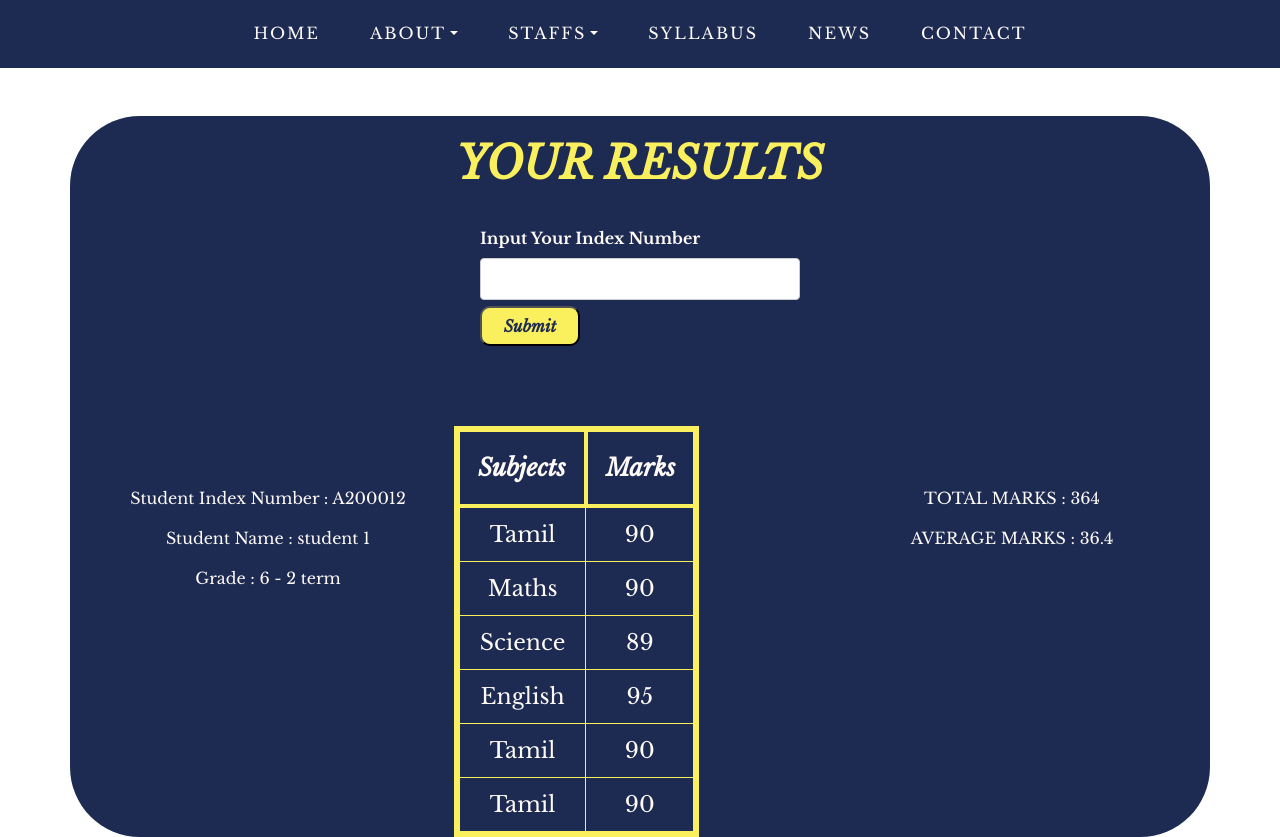
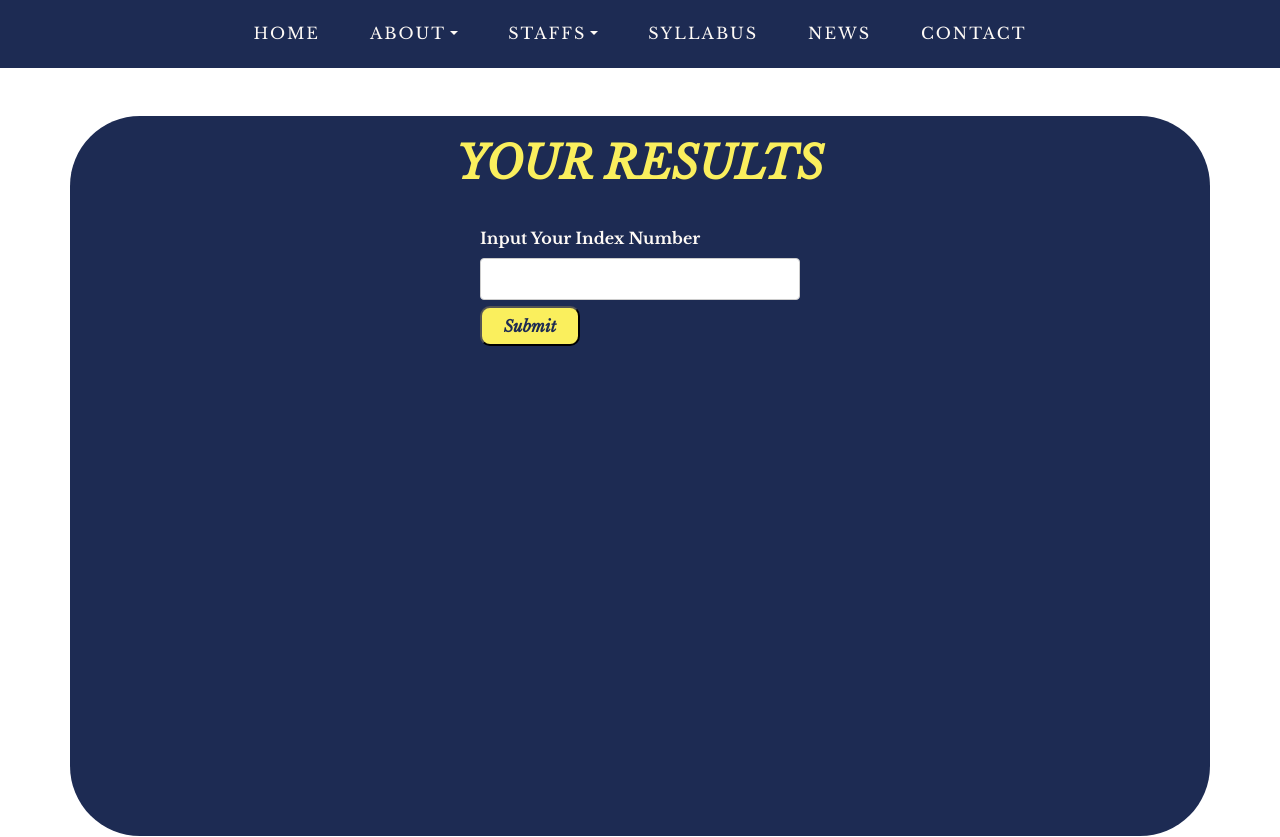
Before and after one commit to Thenujan-V/school_management_system, a React (Create React App) app in the folder frontend/: page /results in a window 1280 px wide. Built offline with nearby package versions, Linux system fonts and the light colour scheme.

Commit message:
view results

```diff
--- a/frontend/src/Components/ResultTable.jsx
+++ b/frontend/src/Components/ResultTable.jsx
@@ -1,24 +1,40 @@
 import React, { useEffect, useState } from 'react'
-import { resultTable } from './Styles/Index'
+import { result, resultTable } from './Styles/Index'
+import { fetchResults } from '../Services/ExamServices'
 
-const ResultTable = () => {
-    const results = [
-        {'student_name' : 'student 1', 'index_no' : 'A200012', 'grade':'6', 'term':'2', 'maths' : '90', 'science' : '89', 'tamil' : '90', 'english' : '95'}
-    ]
-    const [apiResult,setApiResult] = useState('')
+const ResultTable = ({indexNo}) => {
+    console.log('index ', indexNo)
+    const [results,setResults] = useState('')
     const [totalMarks, setTotalMarks] = useState('')
 
     useEffect(() => {
-        const total = Number(results[0].maths) + Number(results[0].science) + Number(results[0].tamil) + Number(results[0].english)
-        setTotalMarks(total)
-    })
-    const avgMarks = totalMarks/10
+        const fetchStudentsResults = async(inderxNo) => {
+            try{
+                const response = await fetchResults(indexNo)
+                console.log('resss : ',response.data)
+
+                const parsedData = response.data.map((item) => {
+                    const [subject, mark] = item;
+                    return { subject, mark };
+                  });
+
+                setResults(parsedData)
+            }
+            catch(error){
+                console.log('error occur :', error)
+            }
+        }
+        fetchStudentsResults(indexNo)
+    }, [indexNo])
+    // const avgMarks = totalMarks/10
+
+    console.log('res :', results)
   return (
     <div className='results'>
         <div className="details">
-            <p>Student Index Number : {results[0].index_no}</p>
+            {/* <p>Student Index Number : {results[0].index_no}</p>
             <p>Student Name : {results[0].student_name}</p>
-            <p>Grade : {results[0].grade} - {results[0].term} term</p>
+            <p>Grade : {results[0].grade} - {results[0].term} term</p> */}
         </div>
         <div className="results">
             <table>
@@ -29,36 +45,20 @@ const ResultTable = () => {
                     </tr>
                 </thead>
                 <tbody>
-                    <tr>
-                        <td>Tamil</td>
-                        <td>{results[0].tamil}</td>
-                    </tr>
-                    <tr>
-                        <td>Maths</td>
-                        <td>{results[0].maths}</td>
-                    </tr>
-                    <tr>
-                        <td>Science</td>
-                        <td>{results[0].science}</td>
-                    </tr>
-                    <tr>
-                        <td>English</td>
-                        <td>{results[0].english}</td>
-                    </tr>
-                    <tr>
-                        <td>Tamil</td>
-                        <td>{results[0].tamil}</td>
-                    </tr>
-                    <tr>
-                        <td>Tamil</td>
-                        <td>{results[0].tamil}</td>
-                    </tr>
+                    {
+                        results && results.length > 0 && results.map((result) => (
+                        <tr>
+                            <td>{result.subject}</td>
+                            <td>{result.mark}</td>
+                        </tr>
+                        ))
+                    }
                 </tbody>
             </table>
         </div>
         <div className='average'>
-            <p>TOTAL MARKS : {totalMarks}</p>
-            <p>AVERAGE MARKS : {avgMarks}</p>
+            {/* <p>TOTAL MARKS : {totalMarks}</p>
+            <p>AVERAGE MARKS : {avgMarks}</p> */}
             <p></p>
         </div>
     </div>
--- a/frontend/src/Pages/Results.jsx
+++ b/frontend/src/Pages/Results.jsx
@@ -5,6 +5,7 @@ import ResultTable from '../Components/ResultTable'
 const Results = () => {
     const [indexNo, setIndexNo] = useState('')
     const [errors, setErrors] = useState({})
+    const [loading, setLoading] = useState(true)
 
 
     const validate = () => {
@@ -21,13 +22,16 @@ const Results = () => {
         e.preventDefault()
 
         if(validate()){
-            console.log('in:',indexNo);
+            setLoading(false)
+            console.log('loo :', loading)
         }
         else{
             console.log('no:');
 
         }
     }
+    console.log('no:', indexNo);
+
   return (
     <>
         <Navbar />
@@ -48,7 +52,12 @@ const Results = () => {
                     <button type='submit'>Submit</button>
                 </form>
             </div>
-            <ResultTable />
+            {
+                loading ? null :
+                <ResultTable
+                    indexNo = {indexNo}
+                />
+            }
         </div>
     </>
   )
--- a/frontend/src/Services/ExamServices.jsx
+++ b/frontend/src/Services/ExamServices.jsx
@@ -11,3 +11,13 @@ export const getExamTimeTable = async(grade, term) => {
         throw error
     }
 }
+
+export const fetchResults = async(inderxNo, term) => {
+    try{
+        const response = await axios.get(`${BASE_URL_API}/student/viewresult/${inderxNo}/1`)
+        return response
+    }
+    catch(error){
+        throw error
+    }
+}
```
Also changed, not shown: 1 other file (tests, documents, lock files or other folders).
